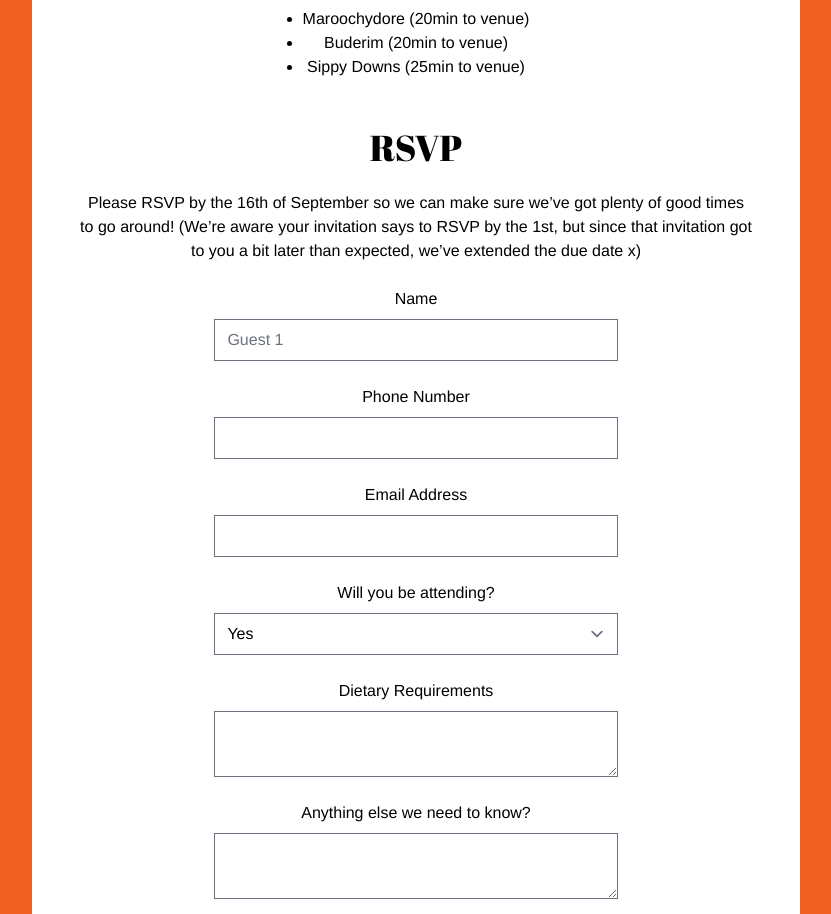
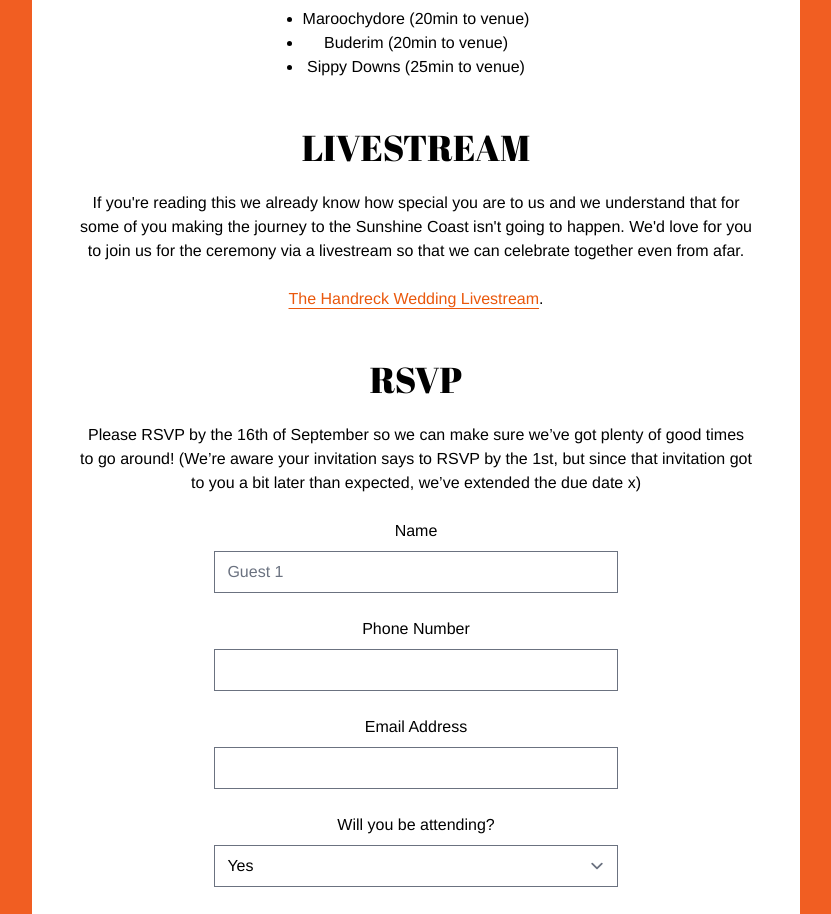
Before and after one commit to willem-h/wedding, a React (Create React App) app: page / in a window 1280 px wide. Shown: the part 3480-4394 px from the top of the page, without its empty margins (224-1055 px from the left). Built offline with nearby package versions, Linux system fonts and the light colour scheme.

Commit message:
Add blurb with link to livestream on YouTube (#20)

```diff
--- a/src/App.js
+++ b/src/App.js
@@ -225,6 +225,20 @@ function App() {
               </ul>
             </div>
 
+            <div className="space-y-6">
+              <h1 className="font-serif text-4xl">LIVESTREAM</h1>
+              <p>
+                If you're reading this we already know how special you are to us
+                and we understand that for some of you making the journey to the
+                Sunshine Coast isn't going to happen. We'd love for you to join
+                us for the ceremony via a livestream so that we can celebrate
+                together even from afar.
+              </p>
+              <p>
+                <a href="https://youtu.be/x3Hhnmr9-1o" className="text-orange-600 underline underline-offset-4 hover:underline-offset-2">The Handreck Wedding Livestream</a>.
+              </p>
+            </div>
+
             <RSVP
               rsvp={rsvp}
               handleChange={handleChange}
```
